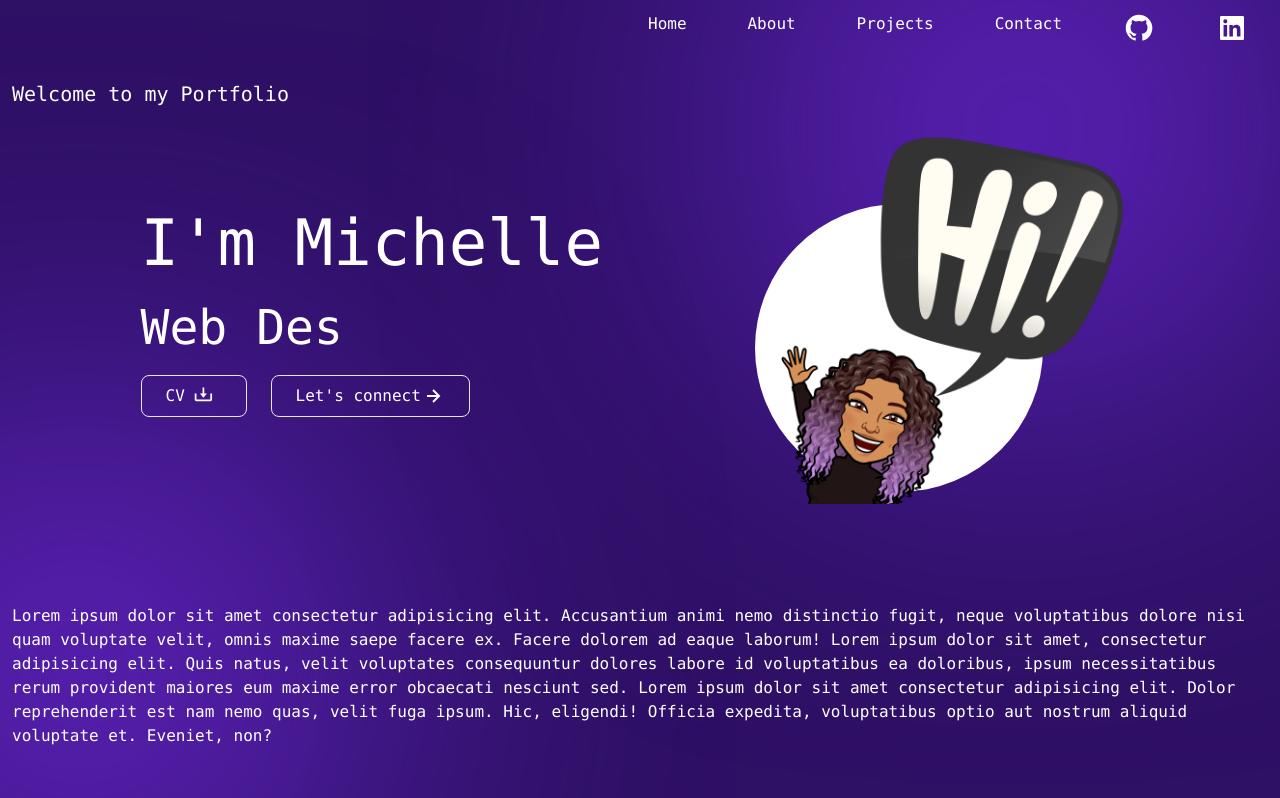
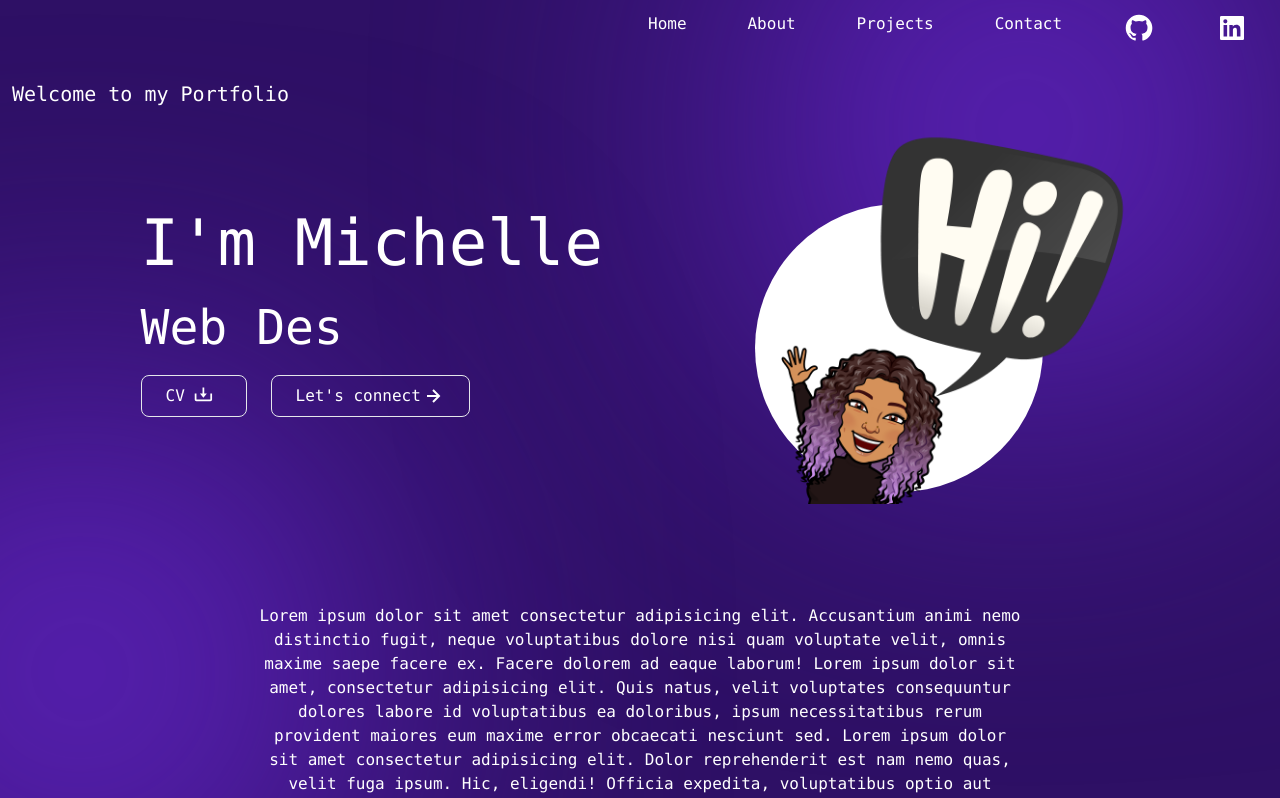
Before and after one commit to michellejanay/portfolio-2023, a Next.js app: page / in a window 1280 px wide. Shown: the top 798 px of the page. Built offline with nearby package versions, Linux system fonts and the light colour scheme.

Commit message:
style: about lg style updated

```diff
--- a/components/About.tsx
+++ b/components/About.tsx
@@ -2,7 +2,7 @@ import React from "react";
 
 export const About = () => {
   return (
-    <main className="my-[20] mx-3" id="about">
+    <main className="my-[20] mx-3 lg:w-3/5 lg:m-auto lg:text-center" id="about">
       <p className="py-5">
         Lorem ipsum dolor sit amet consectetur adipisicing elit. Accusantium
         animi nemo distinctio fugit, neque voluptatibus dolore nisi quam
```
